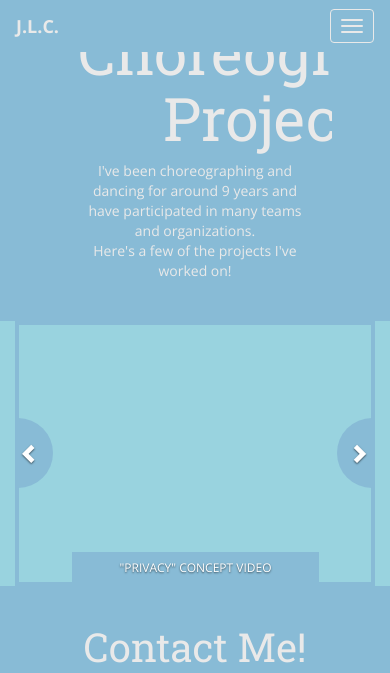
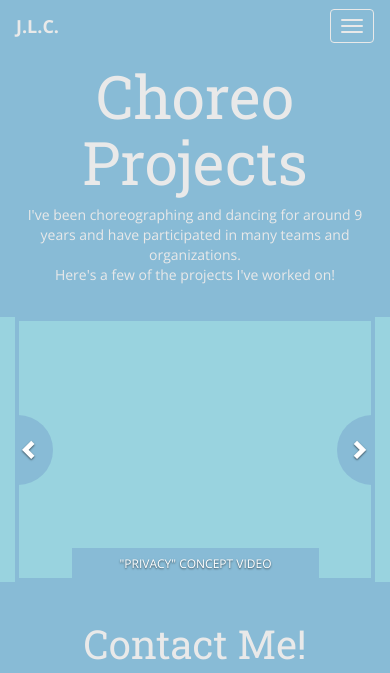
Before and after one commit to jchurchman100/jchurchman100.github.io, a plain HTML site: page dance.html in a window 390 px wide. Shown: the top 673 px of the page. Drawn offline with nearby package versions, Linux system fonts and the light colour scheme.

Commit message:
Dance page header, some responsive

```diff
--- a/css/styles.css
+++ b/css/styles.css
@@ -155,6 +155,9 @@ header {position: relative;}
   	margin-top:50px;
 }
 .biopic{text-align: center;}
+.choreo-bio{
+	margin-top: 50px;
+}
 
 /* Footer styles only---------------------------------------*/
 footer {text-align: center;}
@@ -236,6 +239,11 @@ h3 ~ p{margin: 0;}
 @media(min-width: 768px){
 .bio-text{margin-top: 80px;}
 }
+@media(max-width: 767px){
+.content-wrap{
+	width: 80%;
+}
+}
 @media(max-width: 430px){
 	.contact-info a{
 		font-size: 15px;
--- a/dance.html
+++ b/dance.html
@@ -34,12 +34,20 @@
                 </div>
             </div>
         </nav>
-        <div class="content-wrap">
-              <h1>Choreography Projects</h1>
-              <br/>
-              <p>I've been choreographing and dancing for around 9 years and have participated in many teams and organizations.
-              <br/>Here's a few of the projects I've worked on!</p>
-        </div>
+        <!-- <div class="content-wrap"> -->
+          <div class ="container" style = "text-align: center;">
+            <div class ="row">
+              <div class = "col-sm-2"></div>
+              <div class = "col-sm-8 choreo-bio">
+                <h1>Choreo Projects</h1>
+                <br/>
+                <p>I've been choreographing and dancing for around 9 years and have participated in many teams and organizations.
+                <br/>Here's a few of the projects I've worked on!</p>
+              </div>
+              <div class = "col-sm-2"></div>
+            </div>
+          </div>
+        <!-- </div> -->
     </header>
 
     <div class="container">
```
